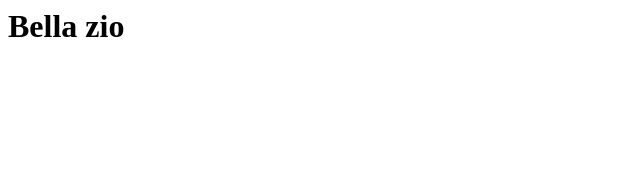
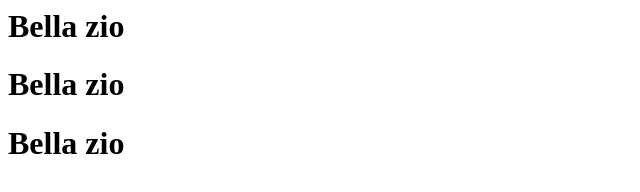
Before and after one commit to stefanodefilippo/SE2Lab2, a plain HTML site: page index.html in a window 1280 px wide. Shown: the whole page, without its empty margins (0-640 px from the left). Drawn offline with Linux system fonts and the light colour scheme.

Commit message:
modificato index.html

```diff
--- a/index.html
+++ b/index.html
@@ -1 +1,3 @@
 <h1>Bella zio<h1>
+    <h1>Bella zio<h1>
+        <h1>Bella zio<h1>
```
